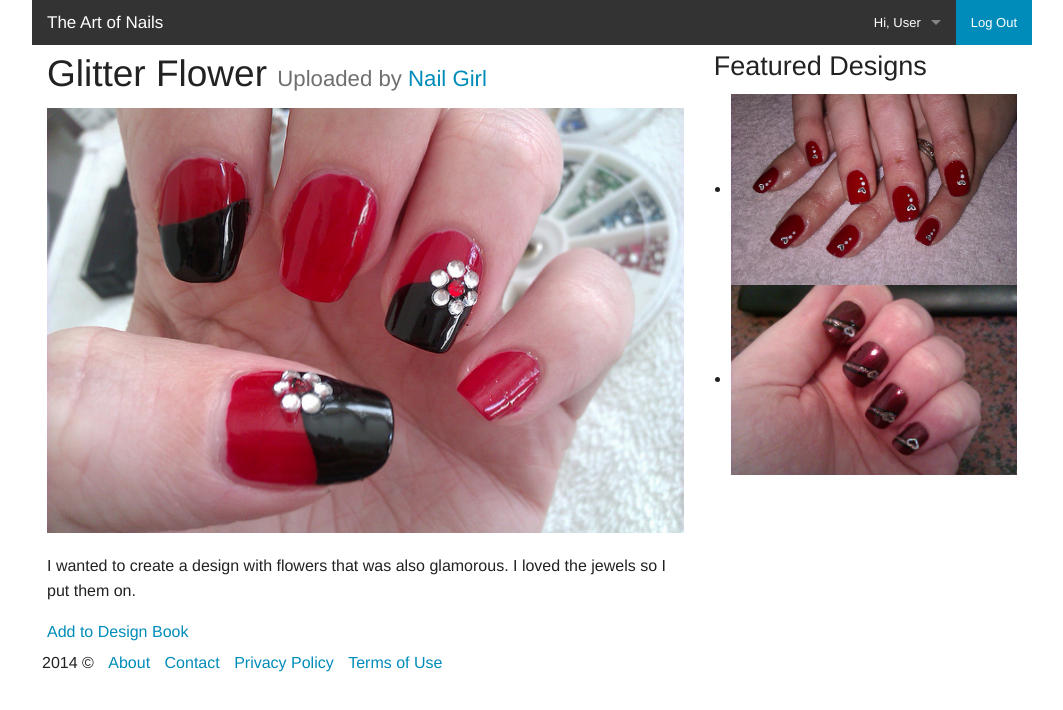
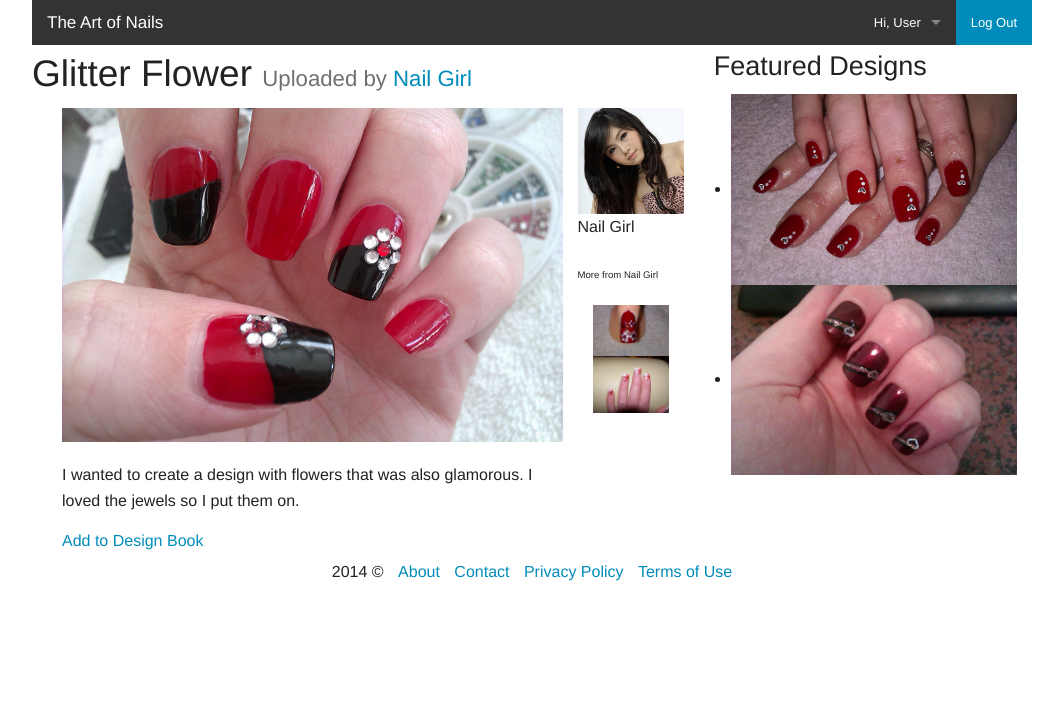
Before and after one commit to WebStandardsProject/1403-ncarvalho, a plain HTML site: page project/itemDetails.html in a window 1280 px wide. Shown: the whole page, without its empty margins (108-1171 px from the left). Drawn offline with Linux system fonts and the light colour scheme.

Commit message:
worked on today's checklist

```diff
--- a/project/itemDetails.html
+++ b/project/itemDetails.html
@@ -44,11 +44,27 @@
 
 	<section class="row">
 		<div class="large-8 columns">
-			<h2>Glitter Flower <small>Uploaded by <a href="#">Nail Girl</a></small></h2>
+			<div class="row">
+			    <h2>Glitter Flower <small>Uploaded by <a href="#">Nail Girl</a></small></h2>
+			</div>
+			<div class="large-10 columns">
 
-			<p><img src="img/nail-1.jpg" alt="nail-1" /></p>
-			<p>I wanted to create a design with flowers that was also glamorous. I loved the jewels so I put them on.</p>
-			<a href="designBook.html">Add to Design Book</a>
+                <p><img src="img/nail-1.jpg" alt="nail-1" /></p>
+                <p>I wanted to create a design with flowers that was also glamorous. I loved the jewels so I put them on.</p>
+                <a href="designBook.html">Add to Design Book</a>
+            </div>
+            <div class="large-2 columns">
+                <div class="row">
+                    <img src="img/nail-girl.jpg" alt="nail-girl">
+                    <p>Nail Girl</p>
+                </div>
+                <div class="row">
+                    <p><small>More from Nail Girl</small></p>
+                    <a href="itemDetails.html"><img src="img/nail-4.jpg" alt="nail-4" class="large-12 columns" /></a>
+                    <a href="itemDetails.html"><img src="img/nail-5.jpg" alt="nail-5" class="large-12 columns" /></a>
+                </div>
+
+            </div>
 		</div>
 
 		<div class="large-4 columns">
```
Also changed, not shown: project/index.html (+13 -2 lines), project/results.html (+6 -0 lines), project/css/styles.css, project/img/nail-girl.jpg (added), project/sass/styles.scss (added), 2 other files.
